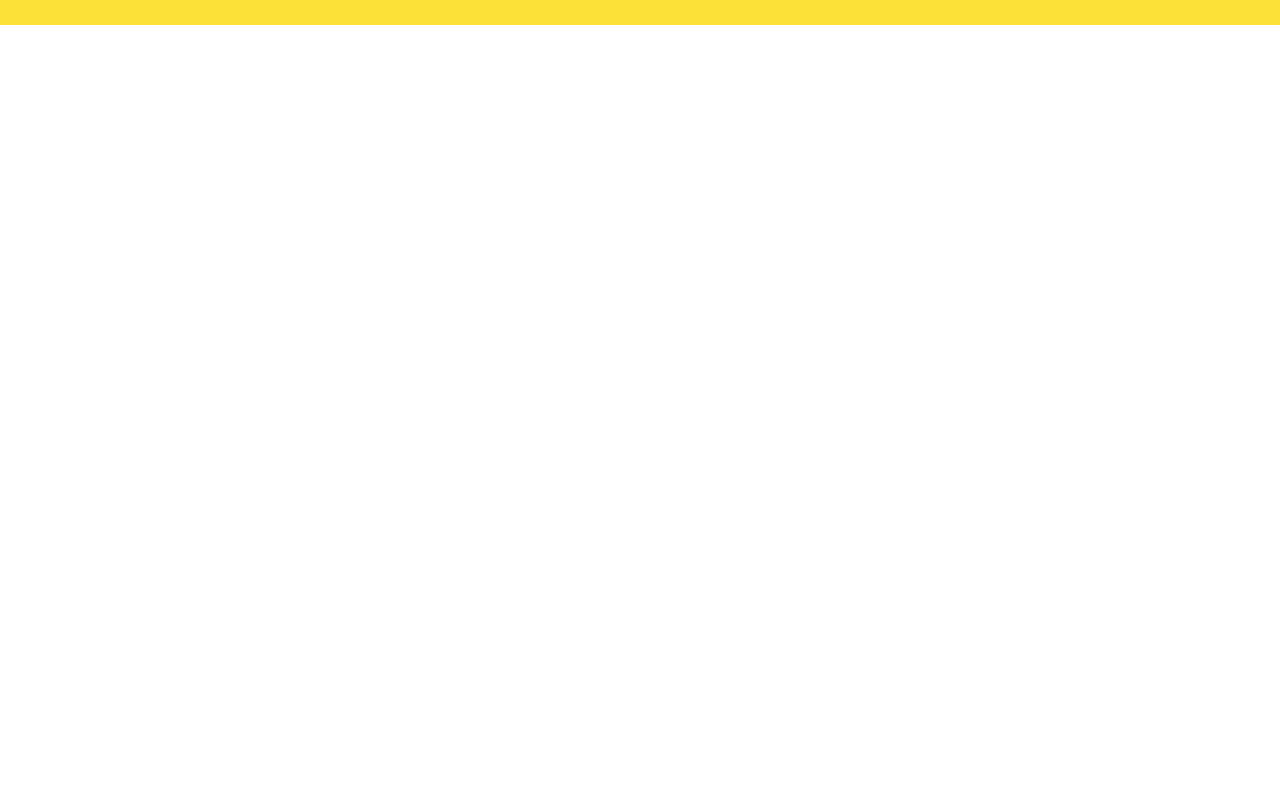
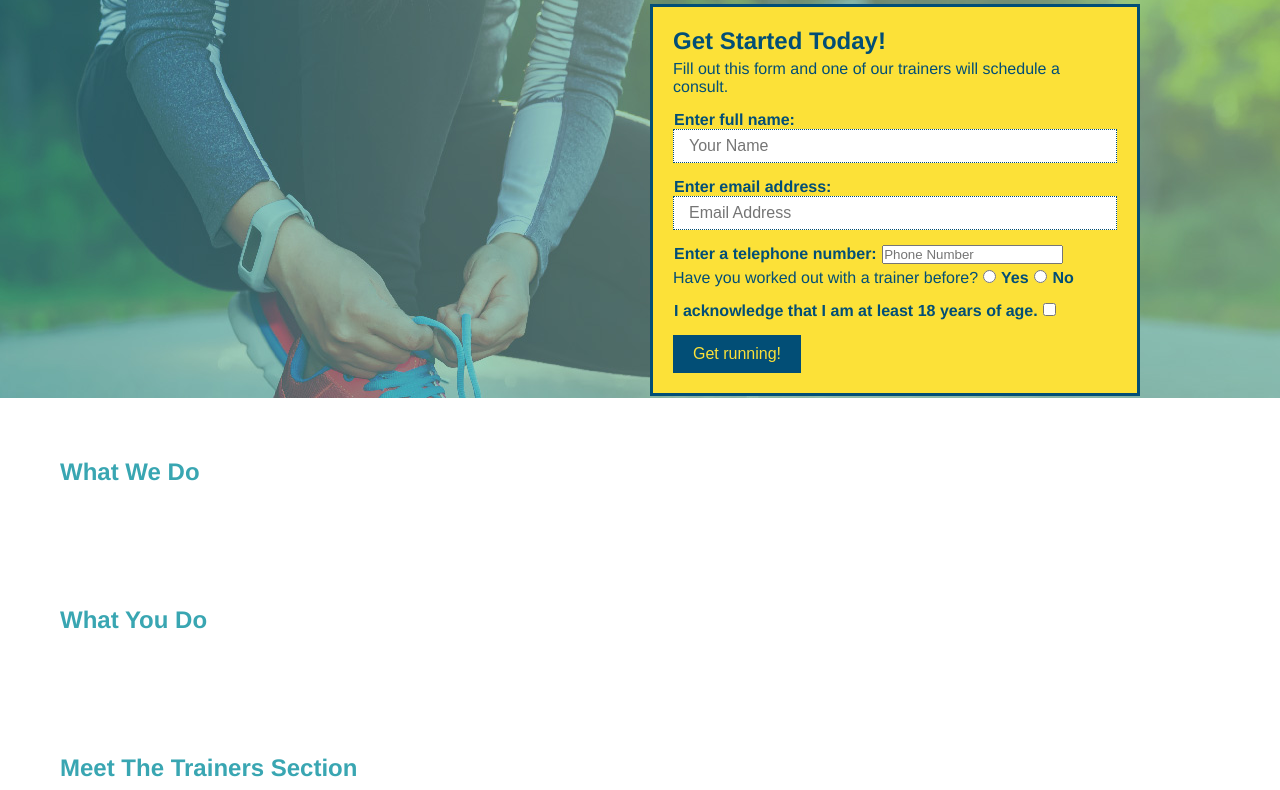
Before and after one commit to MercuryKTgithub/KU_CB_IndividualAction_01, a plain HTML site: page RunBuddyProj/index.html in a window 1280 px wide. Shown: the part 284-1074 px from the top of the page. Before the commit the page ends 800 px from the top, so only its background shows below. Drawn offline with Linux system fonts and the light colour scheme.

Commit message:
runbuddy proj continued with signup box

```diff
--- a/RunBuddyProj/assets/css/runbuddy.css
+++ b/RunBuddyProj/assets/css/runbuddy.css
@@ -42,12 +42,9 @@ header {
     font-size: 22px;
   }
 
-/* section h2 {
-  font-weight: bold;
-  font-size: 25px;
-  color: #39a6b2;
-  background-color: white; */
+  /* orginal line of section styling*/
 
+  /* Footer Portion starts here ---------------------------------------------------*/
   footer {
     background: #fce138;
     width: 100%;
@@ -61,6 +58,7 @@ header {
     margin: 0;
   }
 
+  /* Private Policy*/
   footer div {
     float: right;
     line-height: 1.5;
@@ -70,3 +68,57 @@ header {
   footer a {
     color: #024e76;
   }
+
+  section{
+    /* border:dashed 1px;  */
+    padding: 60px;
+    }
+
+    .hero {
+      background-image: url("../images/hero-bg.jpg ");
+      height: 600px;
+    }
+
+    .hero-form {
+      border: 3px solid #024e76;
+      background-color: #fce138;
+      padding: 20px;
+      width: 490px;
+      color: #024e76;
+      position: absolute;
+      bottom: 120px;
+      right: 140px;
+    }
+
+    .hero-form h3 {
+      font-size: 24px;
+      margin: 0;
+    }
+
+    .hero-form p {
+      margin: 5px 0 15px 0;
+    }
+
+    .form-input {
+      border: 1px dotted #024e76;
+      display: block; /* starts new line for each input*/
+      padding: 7px 15px;
+      font-size: 16px;
+      color: #024e76;
+      width: 100%;
+      margin-bottom: 15px;
+
+    }
+
+    .hero-form label {
+      margin: 0 1px;
+      font-weight: bold;
+    }
+
+    .hero-form button {
+      color: #fce138;
+      background-color: #024e76;
+      border: none;
+      padding: 10px 20px;
+      font-size: 16px;
+    }
--- /dev/null
+++ b/RunBuddyProj/assets/css/style.css
@@ -0,0 +1,122 @@
+* {
+  margin: 0;
+  padding: 0;
+  box-sizing: border-box;
+}
+
+body {
+  /* more on this crazy alphanumerical value in a minute! */
+  color: #39a6b2;
+  font-family: Helvetica, Arial, sans-serif;
+}
+
+/* apply styles to <header> */
+header {
+  padding: 20px 35px;
+  background-color: #39a6b2;
+}
+
+header h1 {
+  font-weight: bold;
+  font-size: 36px;
+  color: #fce138;
+  margin: 0;
+  display: inline;
+}
+header a {
+  text-decoration: none;
+  color: #fce138;
+}
+
+header nav {
+  float: right;
+  margin: 7px 0;
+}
+
+header nav ul li {
+  display: inline;
+}
+
+header nav ul li a {
+  margin: 0 30px;
+  font-weight: lighter;
+  font-size: 22px;
+}
+
+footer {
+  background: #fce138;
+  width: 100%;
+  padding: 40px 35px;
+}
+
+footer h2 {
+  display: inline;
+  color: #024e76;
+  font-size: 30px;
+  margin: 0;
+}
+
+footer div {
+  float: right;
+  line-height: 1.5;
+  text-align: right;
+}
+
+footer a {
+  color: #024e76;
+}
+
+section {
+  padding: 60px;
+}
+
+/* Hero Style Start */
+.hero {
+  background-image: url('../images/hero-bg.jpg');
+  height: 600px;
+  background-size: cover;
+  background-position: center;
+  position: relative;
+}
+/* Hero Style End */
+
+.hero-form {
+  border: 3px solid #024e76;
+  background-color: #fce138;
+  padding: 20px;
+  width: 500px;
+  color: #024e76;
+  position: absolute;
+  bottom: 120px;
+  right: 140px;
+}
+
+.hero-form h3 {
+  font-size: 24px;
+  margin: 0;
+}
+.hero-form p {
+  margin: 5px 0 15px 0;
+}
+
+.form-input {
+  border: 1px solid #024e76;
+  display: block;
+  padding: 7px 15px;
+  font-size: 16px;
+  color: #024e76;
+  width: 100%;
+  margin-bottom: 15px;
+}
+
+.hero-form label {
+  margin: 0 5px;
+}
+
+.hero-form button {
+  color: #fce138;
+  background-color: #024e76;
+  border: none;
+  padding: 10px 20px;
+  font-size: 16px;
+}
--- a/RunBuddyProj/index.html
+++ b/RunBuddyProj/index.html
@@ -35,28 +35,58 @@
    </nav>
  </header>
 
- <!-- hero/jumbotron -->
- <section>
- </section>
+<!-- hero/jumbotron -->
+<!-- hero section -->
+<section class="hero">
+  <div class="hero-form">
+    <h3>Get Started Today!</h3>
+    <p>Fill out this form and one of our trainers will schedule a consult.</p>
+    <form >
+      <label for="name">Enter full name:</label>
+      <input type="text" placeholder="Your Name" name="name" id="name" class="form-input" />
+      <label for="email">Enter email address:</label>
+      <input type="email" placeholder="Email Address" name="email" id="email" class="form-input" />
+      <label for="phone">Enter a telephone number:</label>
+      <input type="tel" placeholder="Phone Number" name="phone" id="phone" />
+      <p>
+        Have you worked out with a trainer before?
+        <input type="radio" name="trainer-confirm" id="trainer-yes"  />
+        <label for="trainer-yes">Yes</label>
+        <input type="radio" name="trainer-confirm" id="trainer-no"  />
+        <label for="trainer-no">No</label>
+      </p>
+      <p>
+        <label for="atleast18" >
+          I acknowledge that I am at least 18 years of age.
+        </label>
+        <input type="checkbox" name="age-confirm" id="atleast18" />
+      </p>
+      <button type="submit">
+        Get running!
+      </button>
+    </form>
+  </div>
+</section>
+<!-- end hero -->
 
  <!-- "what we do" section -->
  <section>
-   <h2> What We Do</h2>
+   <h2> What We Do </h2>
  </section>
 
  <!-- "what you do" section -->
  <section>
-   <h2> What You Do</h2>
+   <h2> What You Do </h2>
  </section>
 
  <!-- "meet the trainers" section -->
  <section>
-   <h2> Meet The Trainers</h2>
+   <h2> Meet The Trainers Section</h2>
  </section>
 
  <!-- "reach out" section -->
  <section>
-   <h2> Reach Out</h2>
+   <h2> Reach Out </h2>
  </section>
 
  <!-- footer -->
```
Also changed, not shown: RunBuddyProj/assets/images/hero-bg.jpg (added).
